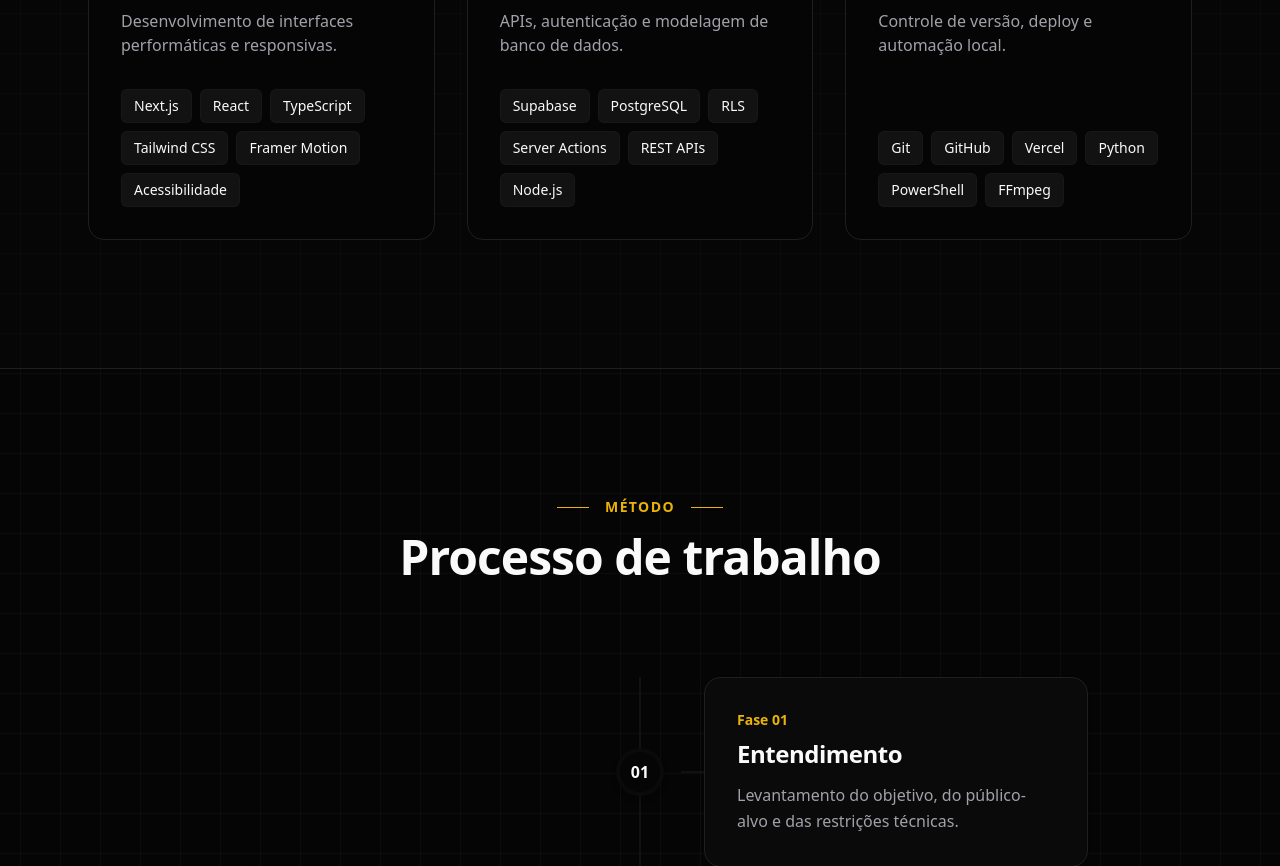
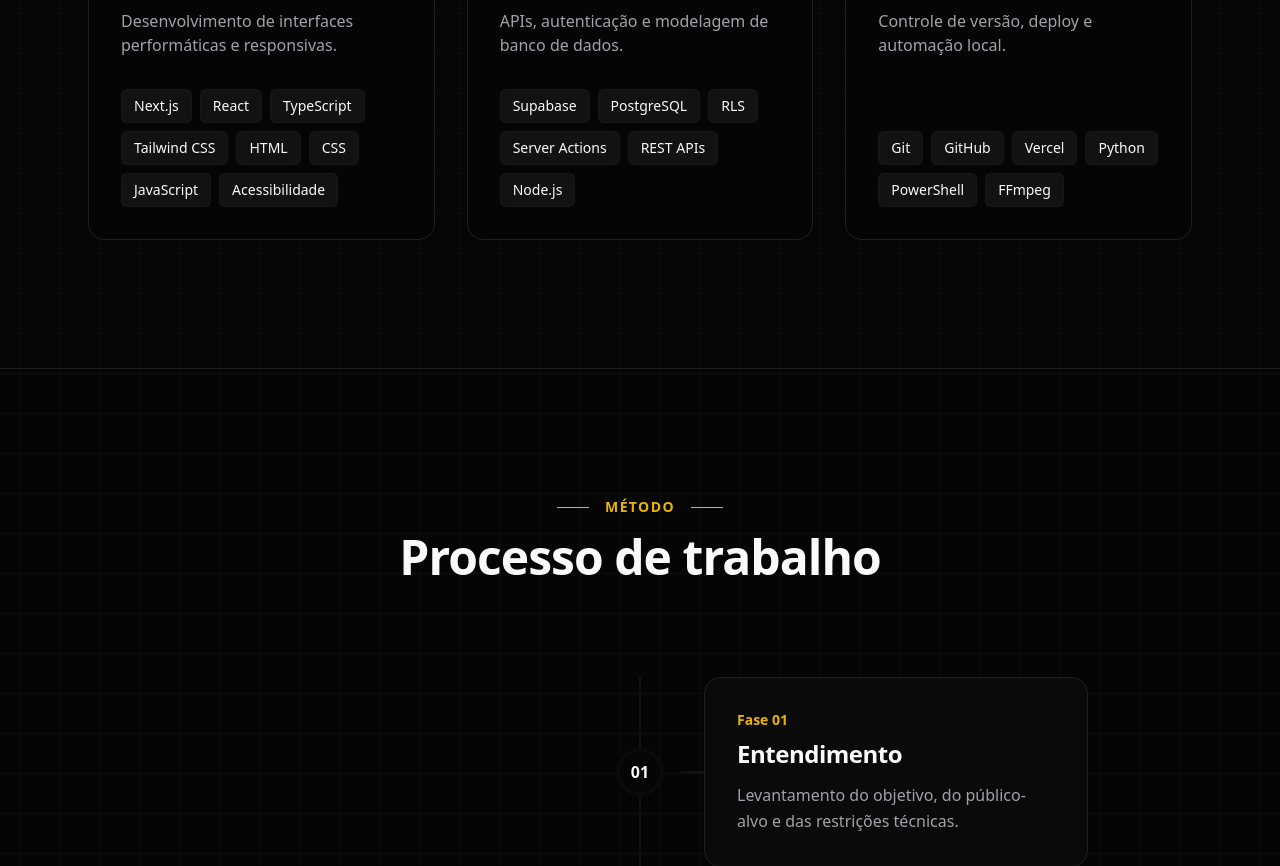
Before and after one commit to bps2414/portfolio, a Next.js app: page / in a window 1280 px wide. Shown: the part 4560-5426 px from the top of the page. Built offline with nearby package versions, Linux system fonts and the light colour scheme.

Commit message:
fix: update detailed skills section with HTML, CSS, and JS

```diff
--- a/src/app/page.tsx
+++ b/src/app/page.tsx
@@ -187,7 +187,7 @@ export default function Home() {
                   icon: LayoutTemplate,
                   title: "Frontend",
                   desc: "Desenvolvimento de interfaces performáticas e responsivas.",
-                  skills: ['Next.js', 'React', 'TypeScript', 'Tailwind CSS', 'Framer Motion', 'Acessibilidade']
+                  skills: ['Next.js', 'React', 'TypeScript', 'Tailwind CSS', 'HTML', 'CSS', 'JavaScript', 'Acessibilidade']
                 },
                 {
                   icon: Code2,
```
